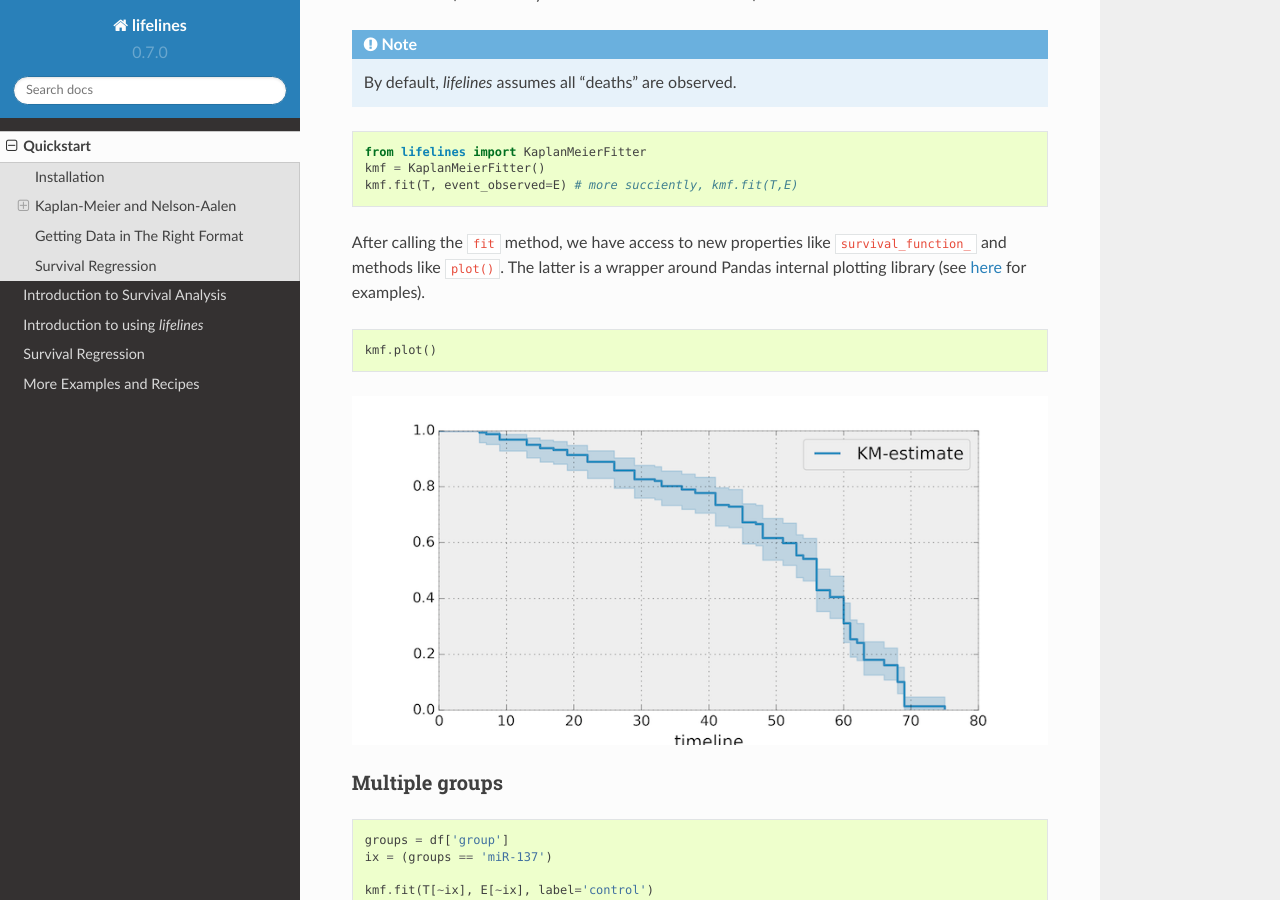
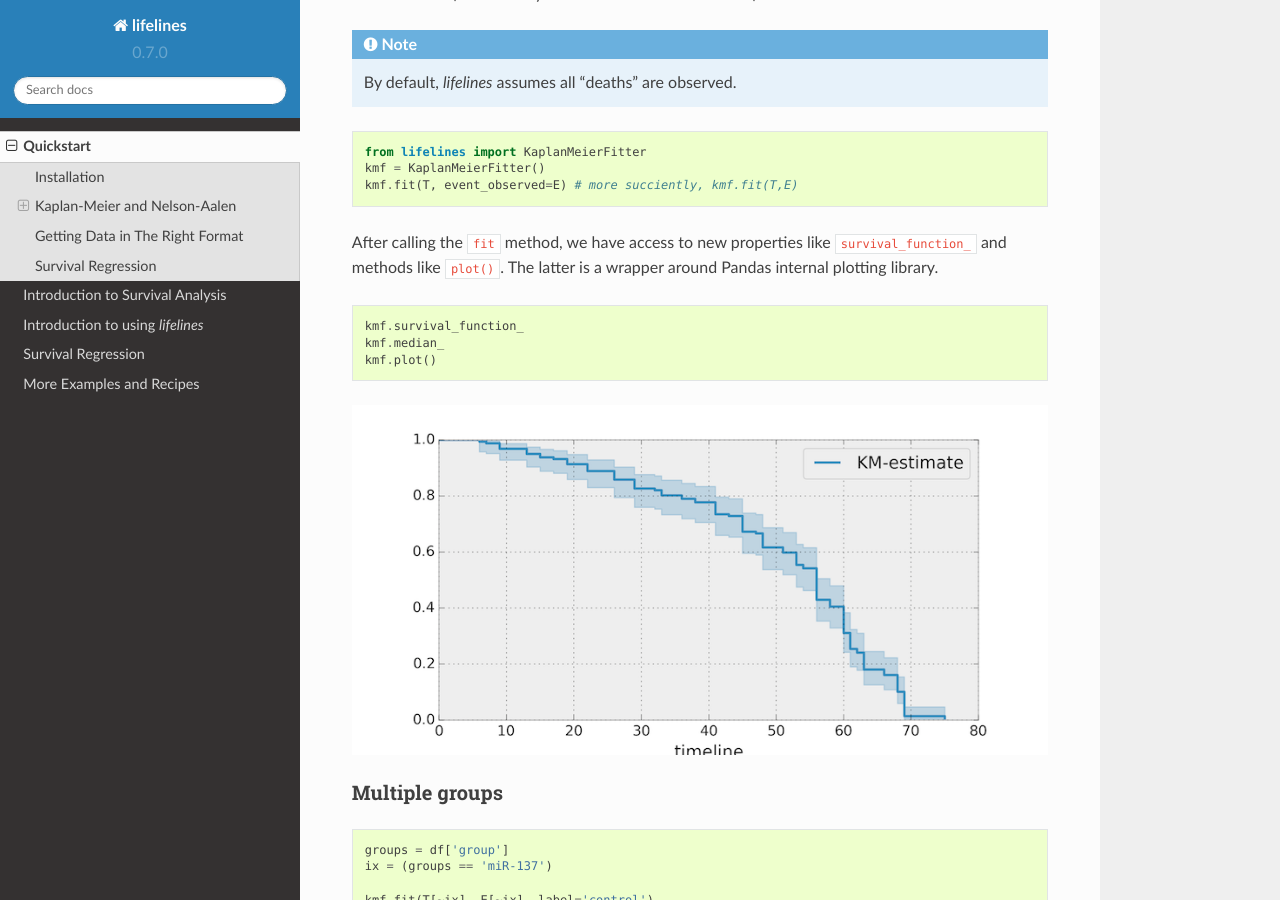
Before and after one commit to CamDavidsonPilon/lifelines, a Sphinx documentation site: the page built from docs/Quickstart.rst, in a window 1280 px wide and 900 px high, scrolled down 805 px. Built offline with Sphinx 7.4.7 and the Read the Docs theme 2.0.0, drawn with Linux system fonts in a browser that asks for light colours; formulas are drawn with MathJax 3; pages that are not in the unit, such as notebooks, are missing from menus.

Commit message:
better example here

```diff
--- a/docs/Quickstart.rst
+++ b/docs/Quickstart.rst
@@ -50,10 +50,12 @@ Let's start by importing some data. We need the durations that individuals are o
     kmf = KaplanMeierFitter()
     kmf.fit(T, event_observed=E) # more succiently, kmf.fit(T,E)
 
-After calling the ``fit`` method, we have access to new properties like ``survival_function_`` and methods like ``plot()``. The latter is a wrapper around Pandas internal plotting library (see `here <http://lifelines.readthedocs.org/en/latest/examples.html#plotting-options-and-styles>`__ for examples).
+After calling the ``fit`` method, we have access to new properties like ``survival_function_`` and methods like ``plot()``. The latter is a wrapper around Pandas internal plotting library.
 
 .. code:: python
 
+    kmf.survival_function_
+    kmf.median_
     kmf.plot()
 
 
```
